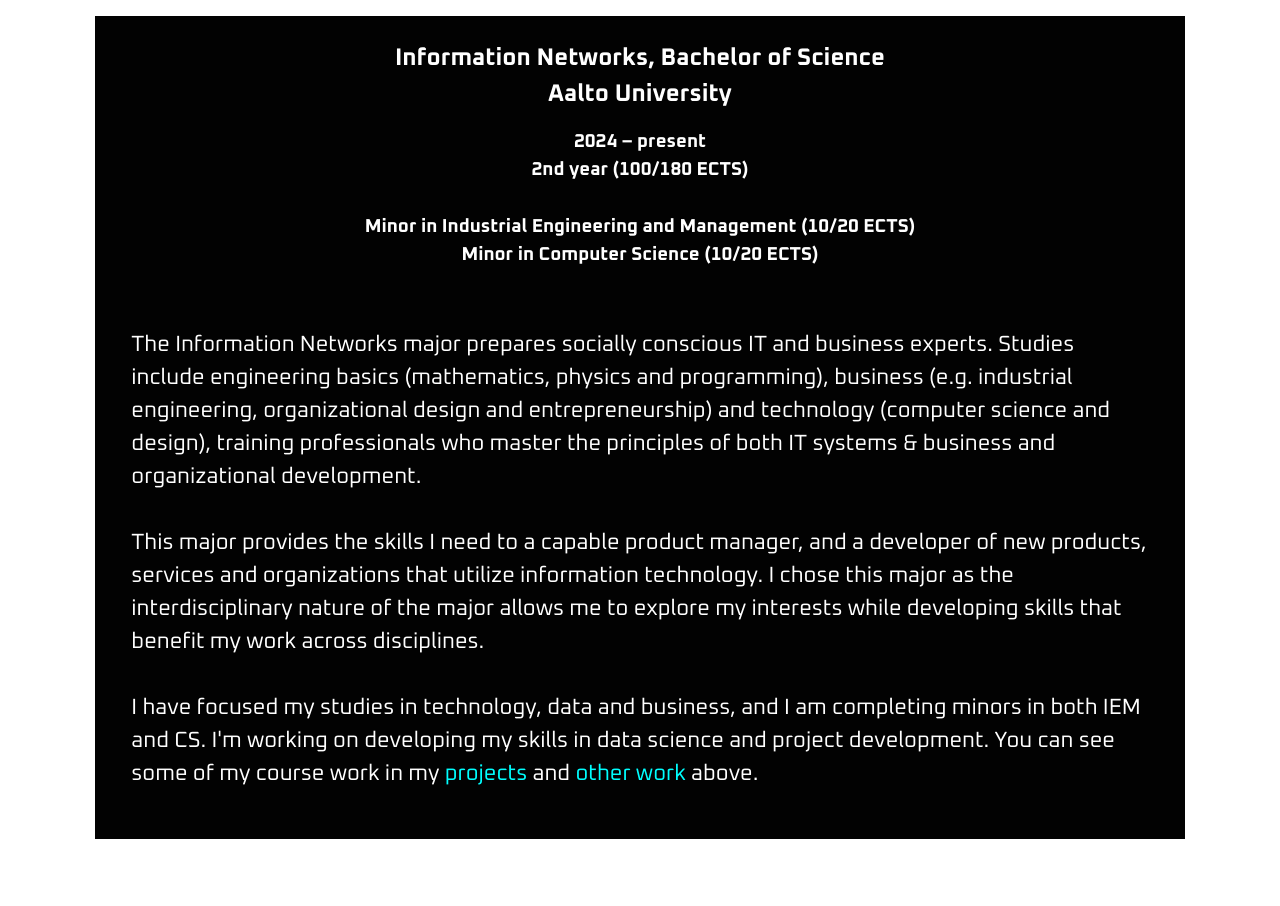
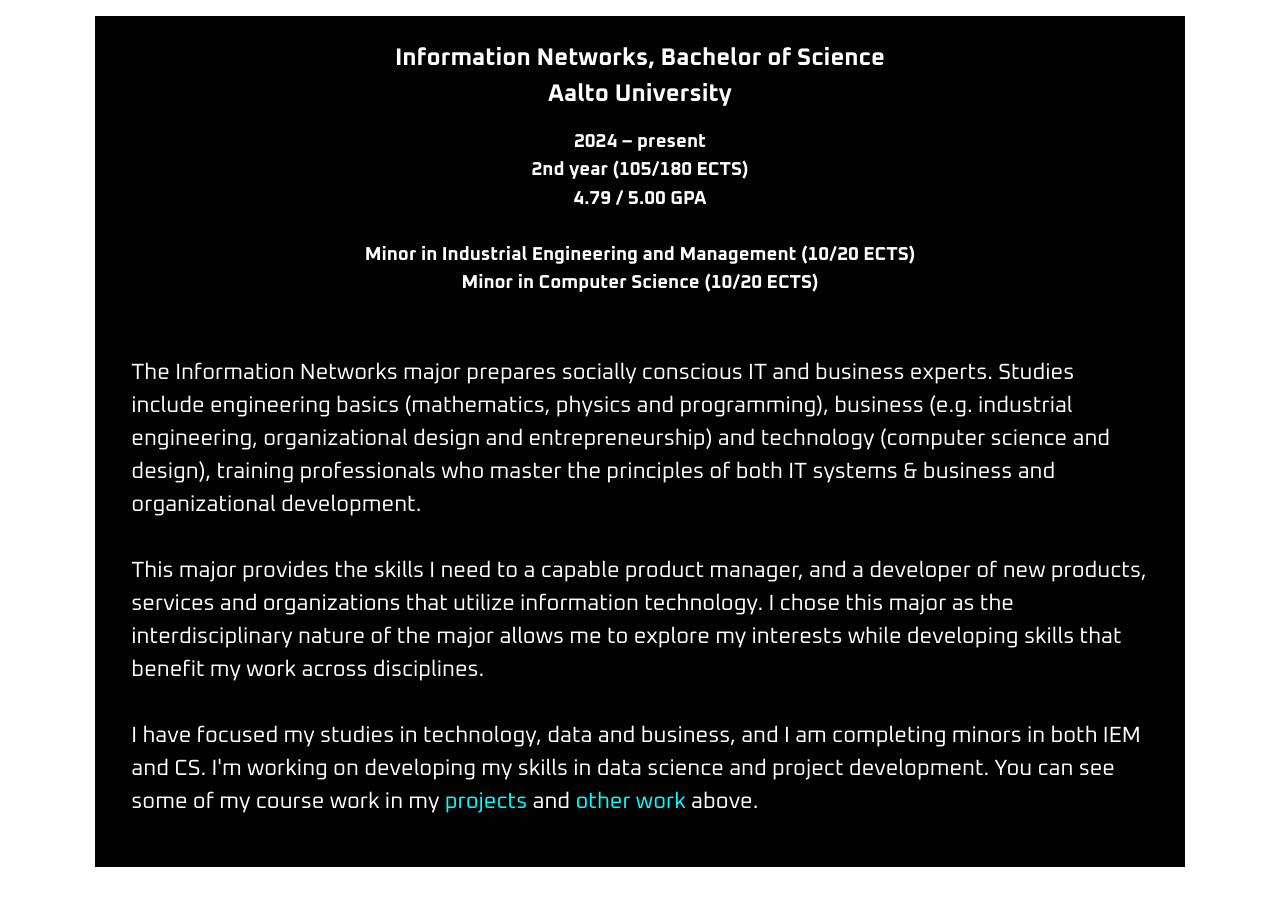
Before and after one commit to silentwinter0/portfolio, a React (Vite) app: page / in a window 1280 px wide. Shown: the part 3760-4666 px from the top of the page. Built offline with nearby package versions, Linux system fonts and the light colour scheme.

Commit message:
Updated credits, added GPA

```diff
--- a/src/pages/FrontPage.jsx
+++ b/src/pages/FrontPage.jsx
@@ -52,7 +52,9 @@ function FrontPage() {
               <>
                 2024 – present
                 <br/>
-                2nd year (100/180 ECTS)
+                2nd year (105/180 ECTS)
+                <br/>
+                4.79 / 5.00 GPA
                 <br/><br/>
                 Minor in Industrial Engineering and Management (10/20 ECTS)
                 <br/>
```
